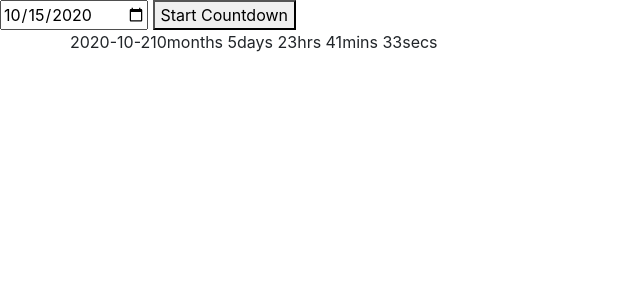
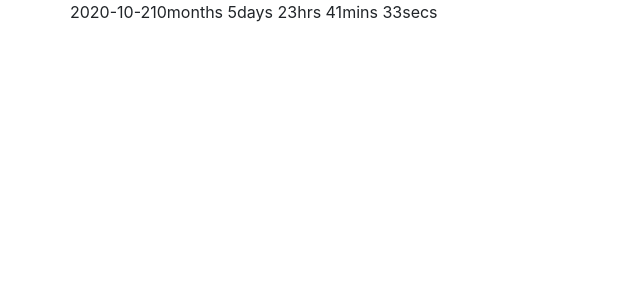
Before and after one commit to naveedsaeed/birthdaygirl.github.io, a PHP site: page / in a window 1280 px wide. Shown: the top 300 px of the page, without its empty margins (0-640 px from the left). Run offline with PHP 8.4, Linux system fonts and the light colour scheme; some libraries are stand-ins or nearby versions.

Commit message:
Update index.php

```diff
--- a/index.php
+++ b/index.php
@@ -8,13 +8,14 @@
 <body>
 
 
-<input id="myDate" type="date">
-<button id="startButton">Start Countdown</button>
+
 
 
 <div class="container">
 <div class="row">
 
+  <input id="myDate" type="date" style="display:none;">
+  <button id="startButton" style="display:none;">Start Countdown</button>
   <div id="value"></div>
   <div id='countdown'></div>
 
```
